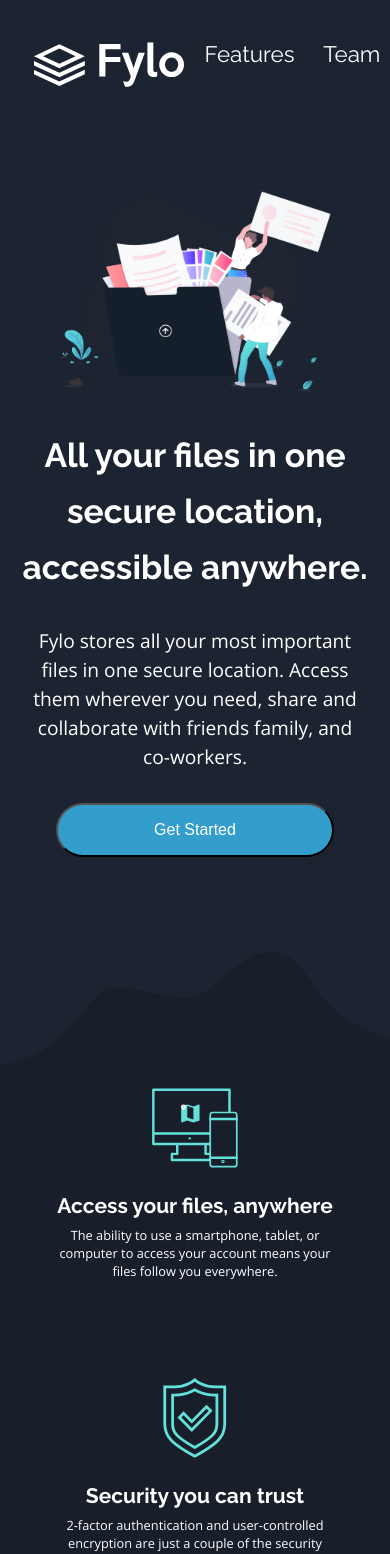
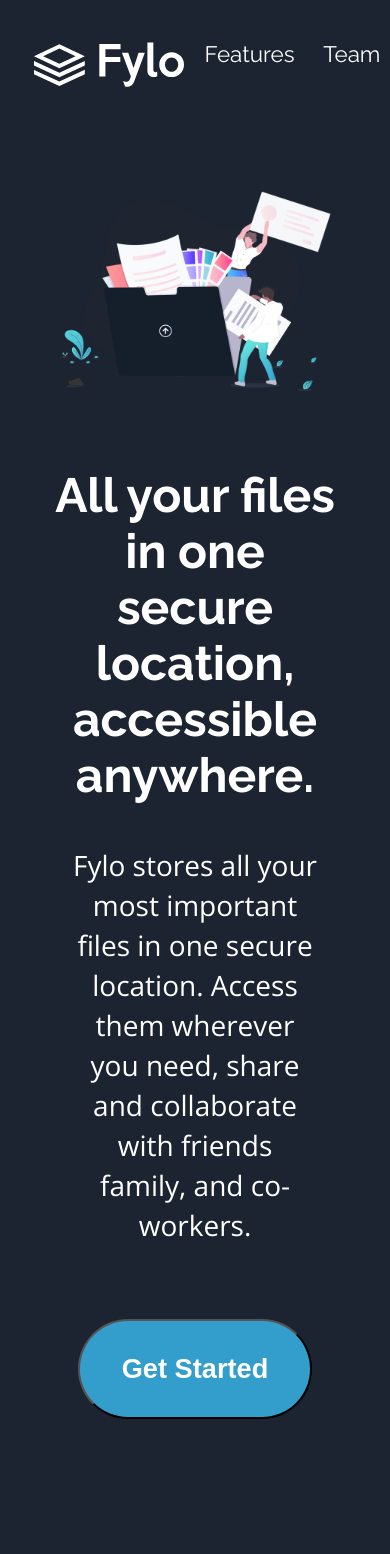
Before and after one commit to jskrnqwerty/frontend-mentor-fylo, a React (Vite) app: page / in a window 390 px wide. Shown: the top 1554 px of the page. Built offline with nearby package versions, Linux system fonts and the light colour scheme.

Commit message:
mobile intro

```diff
--- a/src/scss/abstracts/_media-sizes.scss
+++ b/src/scss/abstracts/_media-sizes.scss
@@ -12,8 +12,9 @@
 $block-bottom-margin: calc(2vh + 12em);
 
 // Mobile sizes
-$mobile-heading-size: 1.5rem;
-$mobile-text-size: $text-size-8 + 0.4rem;
+$mobile-heading-size: 3rem;
+$mobile-text-size: $text-size-8 + 0.95rem;
+$mobile-text-line-height: 2.5rem;
 $mobile-menu-text-size: 0;
 $mobile-max-width: 80vw;
 $mobile-width: 0vw;
--- a/src/scss/components/_features.scss
+++ b/src/scss/components/_features.scss
@@ -8,45 +8,50 @@
   width: calc(50vw + 20em);
   display: grid;
   grid-template-columns: 1fr 1fr;
+  // gap: 10vw;
   row-gap: 5em;
   column-gap: 10vw;
   justify-items: center;
 
   &_item {
     max-width: 350px;
-
+    // width: calc(50vw + 20em);
+    // padding: 1em;
+    // position: relative;
     &_icon {
+      // position: absolute;
       height: 80px;
+      // width: 80px;
       margin-bottom: 1.5em;
     }
-
     &_heading {
+      // font-size:
       padding-bottom: 0.5rem;
+      // margin-top: 10em;
     }
-
     &_text {
       font-size: 0.8rem;
     }
   }
 
-  @media screen and (max-width: 699px) {
-    display: flex;
-    flex-direction: column;
-    align-items: center;
-    // margin: 8em auto;
+
+  @media screen and (max-width: $mobile-screen) {
+    grid-template-columns: 1fr;
+    // margin: auto;
+    // margin-bottom: calc($block-bottom-margin - 3em);
     // text-align: center;
-    max-width: $mobile-max-width;
+    // max-width: $max-width-px;
     // width: calc(50vw + 20em);
     // display: grid;
     // grid-template-columns: 1fr 1fr;
-    // // gap: 10vw;
+    // row-gap: 5em;
+    // column-gap: 10vw;
     // justify-items: center;
+
     &_item {
-      max-width: 100%;
-      // width: calc(50vw + 20em);
-      padding: 1em;
+      max-width: $mobile-max-width ;
       &_icon {
-        // height: 60px;
+        height: 120px;
         // margin-bottom: 1.5em;
       }
       &_heading {
@@ -57,4 +62,5 @@
       }
     }
   }
+
 }
--- a/src/scss/components/_intro.scss
+++ b/src/scss/components/_intro.scss
@@ -39,6 +39,50 @@
   }
 
   @media screen and (max-width: $mobile-screen) {
+    // background-color: $intro-bg;
+    // margin: auto;
+    padding-bottom: calc($block-bottom-margin + 5em);
+    // background-image: url("../assets/images/bg-curvy-desktop.svg");
+    // background-repeat: no-repeat;
+    // background-position-y: bottom;
+    // background-size: contain;
+
+    &_image {
+      // max-width: 725px;
+      // width: calc(90vw - 80px);
+    }
+
+    &_heading {
+      font-size: $mobile-heading-size;
+      padding: 1.5em 1em 0;
+      max-width: 100%;
+      // line-height: 3.5rem;
+      // padding: 2rem calc(2vw + 0rem);
+      // margin: auto;
+    }
+
+    &_text {
+      font-size: $mobile-text-size;
+      padding: 1.5em 2.6em;
+      line-height: 2.5rem;
+      max-width: 100%;
+      line-height: $mobile-text-line-height;
+      // margin: auto;
+      // font-size: 1.2rem;
+      // padding: 0 calc(2vw + 1rem);
+    }
+
+    &_get-started {
+      font-size: 1.7rem;
+      font-weight: 700;
+      padding: 2rem;
+      width: 60%;
+      // margin: 2rem 0;
+    }
+
+    &_get-started:hover {
+      // @extend %mobile-button-hover;
+    }
 
   }
 }
--- a/src/scss/styles.css
+++ b/src/scss/styles.css
@@ -141,15 +141,15 @@
     width: 90%;
   }
   .explanation_info_heading {
-    font-size: 1.5rem;
+    font-size: 3rem;
     max-width: 100%;
   }
   .explanation_info_text {
-    font-size: 1.2rem;
+    font-size: 1.75rem;
     margin: 0.7rem 0;
   }
   .explanation_info_how-fylo-works_text {
-    font-size: 1.2rem;
+    font-size: 1.75rem;
   }
 }
 
@@ -179,16 +179,15 @@
 .features_item_text {
   font-size: 0.8rem;
 }
-@media screen and (max-width: 699px) {
+@media screen and (max-width: 765px) {
   .features {
-    display: flex;
-    flex-direction: column;
-    align-items: center;
+    grid-template-columns: 1fr;
+  }
+  .features_item {
     max-width: 80vw;
   }
-  .features_item {
-    max-width: 100%;
-    padding: 1em;
+  .features_item_icon {
+    height: 120px;
   }
 }
 
@@ -306,6 +305,30 @@
 .intro_get-started {
   margin: 2rem 0;
 }
+@media screen and (max-width: 765px) {
+  .intro {
+    padding-bottom: calc(2vh + 12em + 5em);
+  }
+  .intro_heading {
+    font-size: 3rem;
+    padding: 1.5em 1em 0;
+    max-width: 100%;
+  }
+  .intro_text {
+    font-size: 1.75rem;
+    padding: 1.5em 2.6em;
+    line-height: 2.5rem;
+    max-width: 100%;
+    line-height: 2.5rem;
+  }
+  .intro_get-started {
+    font-size: 1.7rem;
+    font-weight: 700;
+    padding: 2rem;
+    width: 60%;
+  }
+}
+
 .testimonials {
   max-width: calc(90vw - 150px);
   margin: auto;
```
Also changed, not shown: 1 other file (tests, documents, lock files or other folders).
